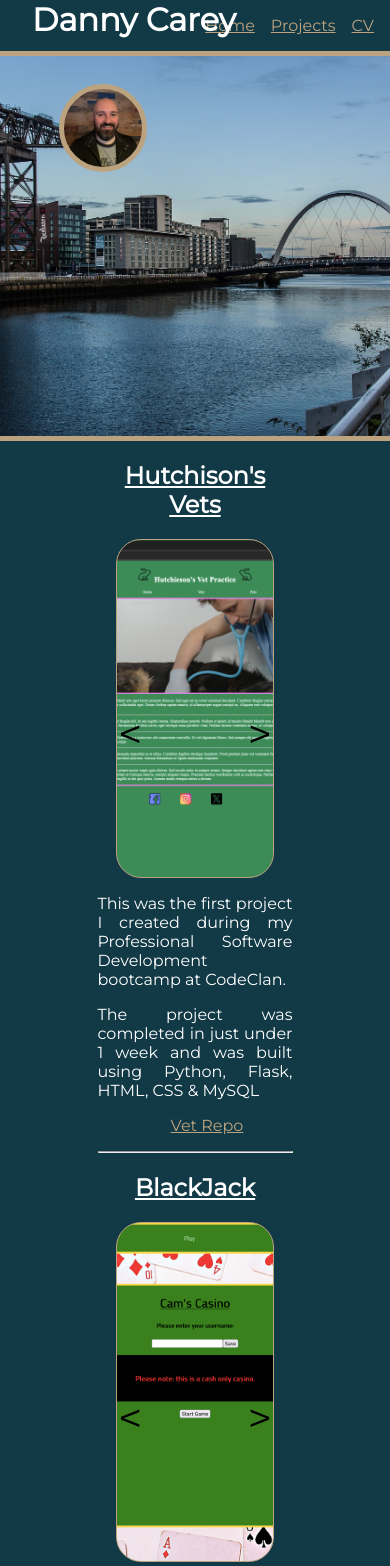
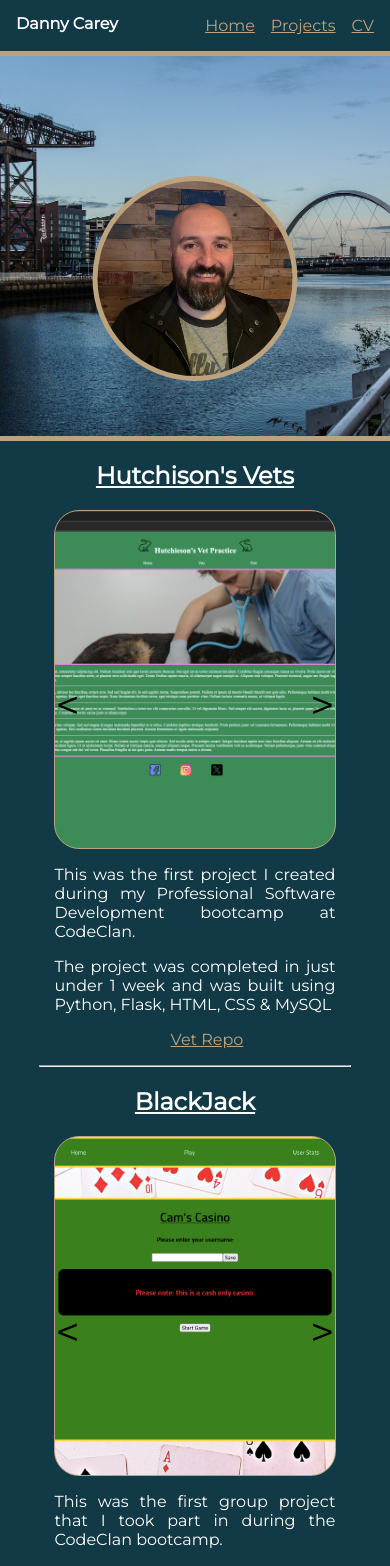
Before and after one commit to Dannycarey23/portfolio, a React (Create React App) app: page /projects in a window 390 px wide. Shown: the top 1566 px of the page. Built offline with nearby package versions, Linux system fonts and the light colour scheme.

Commit message:
tested responsiveness for 600px screens

```diff
--- a/src/components/Footer.css
+++ b/src/components/Footer.css
@@ -12,3 +12,10 @@
     margin-left: 20%;
     margin-top: 0.5%;
 }
+
+@media only screen and (max-width: 600px) {
+    .footerLogoLinks{
+        height: 12%;
+        width: 12%;
+    }
+}
--- a/src/components/Home.css
+++ b/src/components/Home.css
@@ -9,11 +9,8 @@
     width: 5vw;
 }
 
-/* .profilePic{
-    height: 10vw;
-    width: 10vw;
-    background-image: url('/public/assets/Me.jpg');
-    background-size: cover;
-    background-position: center;
-    border-radius: 50%;
-} */
+@media only screen and (max-width: 600px) {
+    .homeDiv{
+        width: 80%;
+    }
+}
--- a/src/components/Navbar.css
+++ b/src/components/Navbar.css
@@ -13,9 +13,17 @@ nav{
 ul {
     list-style-type: none;
     display: inline-flex;
-
 }
 
 li {
     padding-right: 1em;;
 }
+
+@media only screen and (max-width: 600px) {
+    .nameText{
+        font-size: medium;
+        position: absolute;
+        left: 1em;
+        top: 0.85em;
+    }
+}
--- a/src/components/Projects.css
+++ b/src/components/Projects.css
@@ -33,3 +33,23 @@
     width: 100%;
     margin: 0 auto;
 }
+
+@media only screen and (max-width: 600px) {
+    .projectsDiv{
+        width: 80%;
+    }
+
+    .project {
+        width: 100%;
+    }
+
+    .projectTop{
+        width: 90%;
+    }
+
+    .projectBottom {
+        width: 90%;
+    }
+
+
+}
--- a/src/components/banner.css
+++ b/src/components/banner.css
@@ -20,3 +20,14 @@
     border: thick solid #bca37f;
     border-radius: 50%;
 }
+
+@media only screen and (max-width: 600px) {
+    .profilePic{
+        position: absolute;
+        left: 50%;
+        top: 50%;
+        height: 50vw;
+        width: 50vw;
+        transform: translate(-50%, -120%);
+    }
+}
--- a/src/components/carousel.css
+++ b/src/components/carousel.css
@@ -37,3 +37,8 @@
     height: 100%;
     object-fit: contain;
 }
+
+@media only screen and (max-width: 600px) {
+    .carouselPics{
+        width: 90%;
+    }}
```
